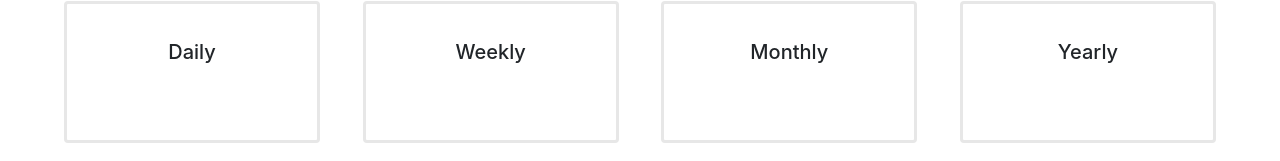
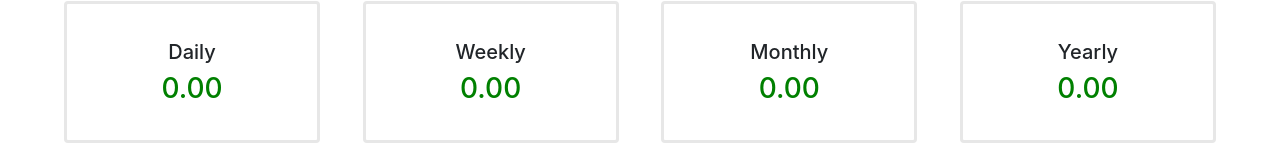
Before and after one commit to uwec-innovation-labs/energy-dashboard-frontend, a React (Create React App) app in the folder frontend/: page / in a window 1280 px wide. Shown: the part 499-660 px from the top of the page. Built offline with nearby package versions, Linux system fonts and the light colour scheme; no server answers; the HTML template or start-up script is replaced by a standard one.

Commit message:
Adds CountUp

```diff
--- a/frontend/package.json
+++ b/frontend/package.json
@@ -14,6 +14,7 @@
     "react": "^16.8.3",
     "react-addons-update": "^15.6.2",
     "react-apollo": "^2.5.2",
+    "react-countup": "^4.1.3",
     "react-csv": "^1.1.1",
     "react-data-export": "^0.5.0",
     "react-datepicker": "^2.1.0",
--- a/frontend/src/components/Home.js
+++ b/frontend/src/components/Home.js
@@ -3,12 +3,12 @@ import '../styles/App.scss'
 import ScatterPlot from './ScatterPlot'
 import { getDaily, getWeekly, getMonthly, getYearly } from '../helpers/APIFrame'
 import update from 'react-addons-update' // ES6
+import CountUp from 'react-countup'
 
 class Home extends Component {
   constructor(props) {
     super(props)
     this.renderStats = this.renderStats.bind(this)
-    this.handleStatColors = this.handleStatColors.bind(this)
     this.state = {
       stats: [
         {
@@ -34,7 +34,6 @@ class Home extends Component {
   componentDidMount() {
     setTimeout(() => {
       getDaily().then(result => {
-        console.log(result.data.data.Library[0].value)
         this.setState({
           stats: update(this.state.stats, {
             0: {
@@ -45,7 +44,6 @@ class Home extends Component {
       })
       setTimeout(() => {
         getWeekly().then(result => {
-          console.log(result.data.data.Library[0].value)
           this.setState({
             stats: update(this.state.stats, {
               1: {
@@ -58,7 +56,6 @@ class Home extends Component {
         })
         setTimeout(() => {
           getMonthly().then(result => {
-            console.log(result.data.data.Library[0].value)
             this.setState({
               stats: update(this.state.stats, {
                 2: {
@@ -71,7 +68,6 @@ class Home extends Component {
           })
           setTimeout(() => {
             getYearly().then(result => {
-              console.log(result.data.data.Library[0].value)
               this.setState({
                 stats: update(this.state.stats, {
                   3: {
@@ -82,16 +78,10 @@ class Home extends Component {
                 })
               })
             })
-          }, 1000)
-        }, 1000)
-      }, 1000)
-    }, 1000)
-  }
-
-  handleStatColors() {
-    if (document.getElementById('dailyLabel').value === -72.15) {
-      alert('equal!')
-    }
+          }, 900)
+        }, 900)
+      }, 900)
+    }, 900)
   }
 
   renderStats(statCards) {
@@ -100,40 +90,56 @@ class Home extends Component {
         <div className="card" id="statCard">
           <div className="card-content">
             <h5> {this.state.stats[0].interval} </h5>
-            <h2 id="dailyValue" style={{ color: Text >= 0 ? 'red' : 'green' }}>
-              {' '}
-              {this.state.stats[0].dailyLabel}{' '}
-            </h2>
+            <h3 id="dailyValue" style={{ color: Text >= 0 ? 'red' : 'green' }}>
+              <CountUp
+                start="0.00"
+                end={this.state.stats[0].dailyLabel}
+                duration="2.0"
+                decimals="2"
+              />
+            </h3>
           </div>
         </div>
         <div className="card" id="statCard">
           <div className="card-content">
             <h5> {this.state.stats[1].interval} </h5>
-            <h2 id="weeklyValue" style={{ color: Text >= 0 ? 'red' : 'green' }}>
-              {' '}
-              {this.state.stats[1].weeklyLabel}{' '}
-            </h2>
+            <h3 id="dailyValue" style={{ color: Text >= 0 ? 'red' : 'green' }}>
+              <CountUp
+                start="0.00"
+                end={this.state.stats[1].weeklyLabel}
+                duration="2.0"
+                decimals="2"
+              />
+            </h3>
           </div>
         </div>
         <div className="card" id="statCard">
           <div className="card-content">
             <h5> {this.state.stats[2].interval} </h5>
-            <h2
-              id="monthlyValue"
-              style={{ color: Text >= 0 ? 'red' : 'green' }}
-            >
-              {' '}
-              {this.state.stats[2].monthlyLabel}{' '}
-            </h2>
+            <h3 id="dailyValue" style={{ color: Text >= 0 ? 'red' : 'green' }}>
+              <CountUp
+                start="0.00"
+                end={this.state.stats[2].monthlyLabel}
+                duration="2.0"
+                decimals="2"
+              />
+            </h3>
           </div>
         </div>
         <div className="card" id="statCard">
           <div className="card-content">
             <h5> {this.state.stats[3].interval} </h5>
-            <h2 id="yearlyValue" style={{ color: Text >= 0 ? 'red' : 'green' }}>
-              {' '}
-              {this.state.stats[3].yearlyLabel}{' '}
-            </h2>
+            <h3
+              id="dailyValue"
+              style={{ color: Text.to >= 0 ? 'red' : 'green' }}
+            >
+              <CountUp
+                start="0.00"
+                end={this.state.stats[3].yearlyLabel}
+                duration="2.0"
+                decimals="2"
+              />
+            </h3>
           </div>
         </div>
       </div>
```
Also changed, not shown: 1 other file (tests, documents, lock files or other folders).
